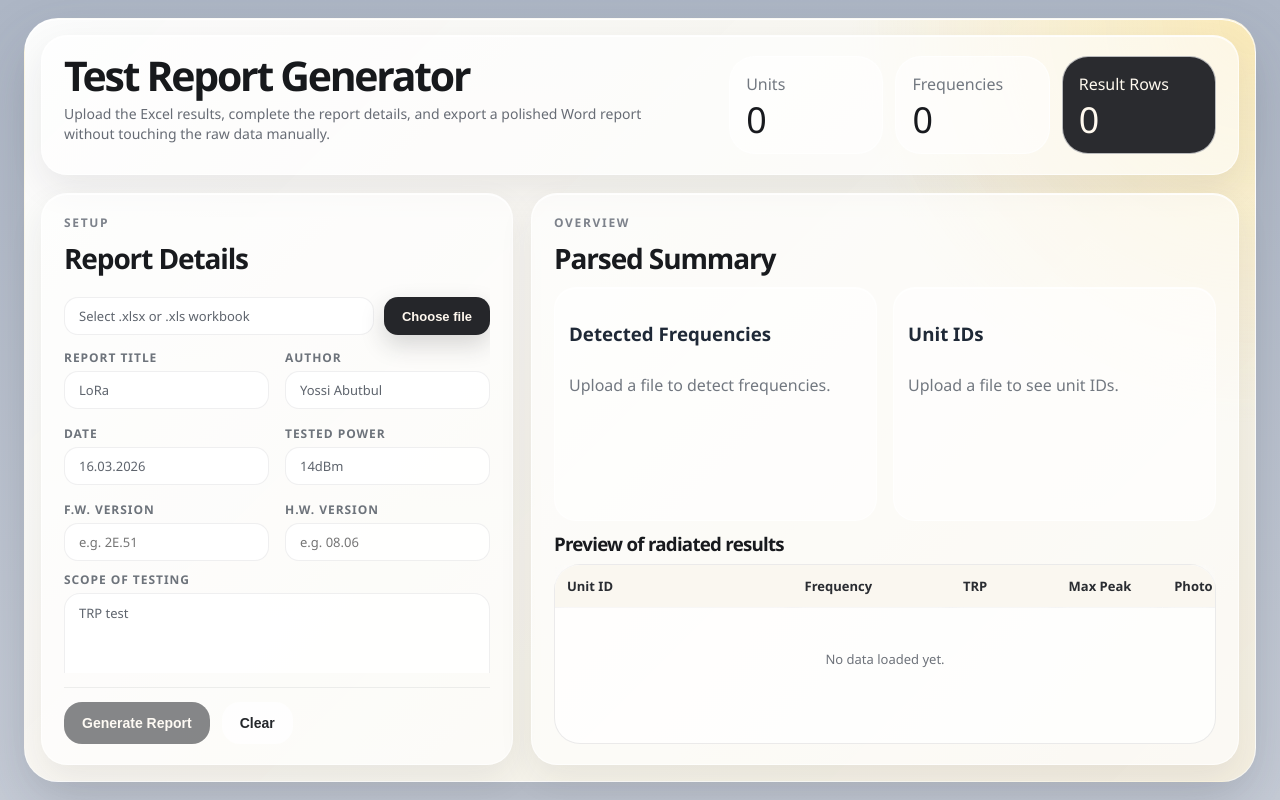
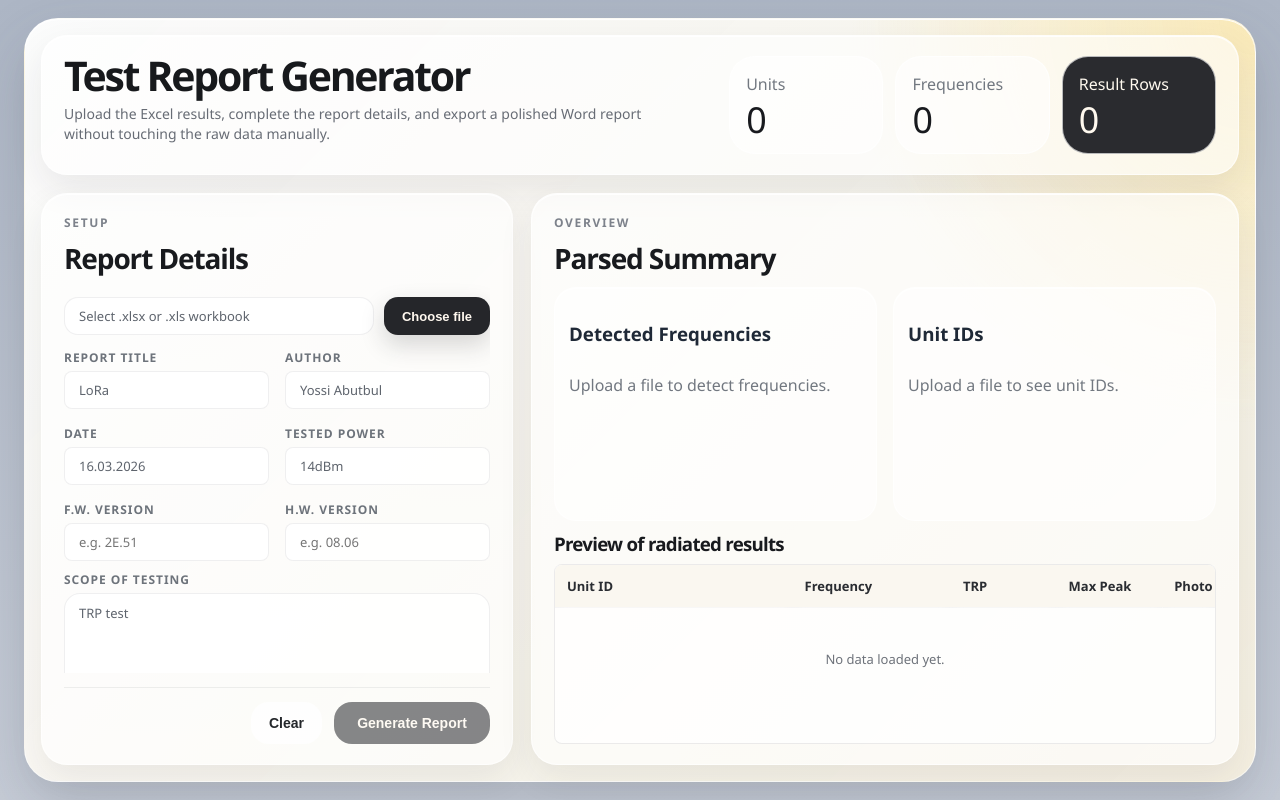
Before and after one commit to YossiAbutbul/ReportGen2, a React (Vite) app: page / in a window 1280 px wide. Built offline with nearby package versions, Linux system fonts and the light colour scheme.

Commit message:
Polish report generator layout and interactions

```diff
--- a/src/features/reportGenerator/ReportGeneratorPage.tsx
+++ b/src/features/reportGenerator/ReportGeneratorPage.tsx
@@ -127,6 +127,10 @@ export default function ReportGeneratorPage() {
   }
 
   function openFilePicker() {
+    if (fileInputRef.current) {
+      fileInputRef.current.value = "";
+    }
+
     fileInputRef.current?.click();
   }
 
@@ -285,11 +289,16 @@ export default function ReportGeneratorPage() {
             </div>
 
             <div className="actions stickyActions">
-              <button type="button" onClick={handleGenerate} disabled={!parsed || isBuilding}>
-                {isBuilding ? "Generating..." : "Generate Report"}
-              </button>
               <button type="button" className="secondary" onClick={clearAll}>
                 Clear
+              </button>
+              <button
+                type="button"
+                className="primaryAction"
+                onClick={handleGenerate}
+                disabled={!parsed || isBuilding}
+              >
+                {isBuilding ? "Generating..." : "Generate Report"}
               </button>
             </div>
           </div>
@@ -325,11 +334,11 @@ export default function ReportGeneratorPage() {
                 </div>
               </div>
 
-              <div className="summaryCard compactSection">
+              <div className="summaryCard compactSection unitIdsCard">
                 <div className="summaryCardHeader">
                   <h3>Unit IDs</h3>
                 </div>
-                <div className="listArea listAreaScroll">
+                <div className="listArea listAreaScroll unitIdsListArea">
                   {parsed?.uniqueUnitIds.length ? (
                     <div className="badgeGrid badgeGridAuto">
                       {parsed.uniqueUnitIds.map((id) => (
--- a/src/features/reportGenerator/reportGenerator.css
+++ b/src/features/reportGenerator/reportGenerator.css
@@ -263,7 +263,7 @@
   width: 100%;
   min-height: 38px;
   border: 1px solid rgba(52, 57, 63, 0.08);
-  border-radius: 14px;
+  border-radius: 8px;
   padding: 0 14px;
   background: rgba(255, 255, 255, 0.84);
   color: #5e646d;
@@ -274,8 +274,7 @@
 
 .formGrid input:focus,
 .panel textarea:focus {
-  outline: 2px solid rgba(255, 211, 85, 0.45);
-  border-color: rgba(255, 211, 85, 0.4);
+  outline: 0px;
 }
 
 .panel textarea {
@@ -299,6 +298,8 @@
 
 .actions {
   display: flex;
+  justify-content: flex-end;
+  align-items: center;
   gap: 12px;
   margin-top: 14px;
 }
@@ -339,6 +340,10 @@ button.secondary {
   color: #24272b;
 }
 
+.primaryAction {
+  min-width: 156px;
+}
+
 .errorBox {
   margin-top: 12px;
   padding: 12px 14px;
@@ -372,6 +377,14 @@ button.secondary {
   overflow-y: auto;
   overflow-x: hidden;
   padding-right: 4px;
+}
+
+.unitIdsCard {
+  padding-right: 0;
+}
+
+.unitIdsListArea {
+  padding-right: 0;
 }
 
 .listAreaScroll::-webkit-scrollbar {
@@ -460,6 +473,7 @@ button.secondary {
   height: 100%;
   min-height: 0;
   overflow: hidden;
+  border-radius: 8px 8px 8px 8px;
   border: 1px solid rgba(61, 66, 74, 0.1);
   background: rgba(255, 255, 255, 0.72);
 }
@@ -587,6 +601,8 @@ td {
 .photoModalImage {
   width: 100%;
   max-height: calc(100vh - 144px);
+  padding: 12px;
+  box-sizing: border-box;
   object-fit: contain;
   border-radius: 18px;
   background: #f3f4f6;
```
